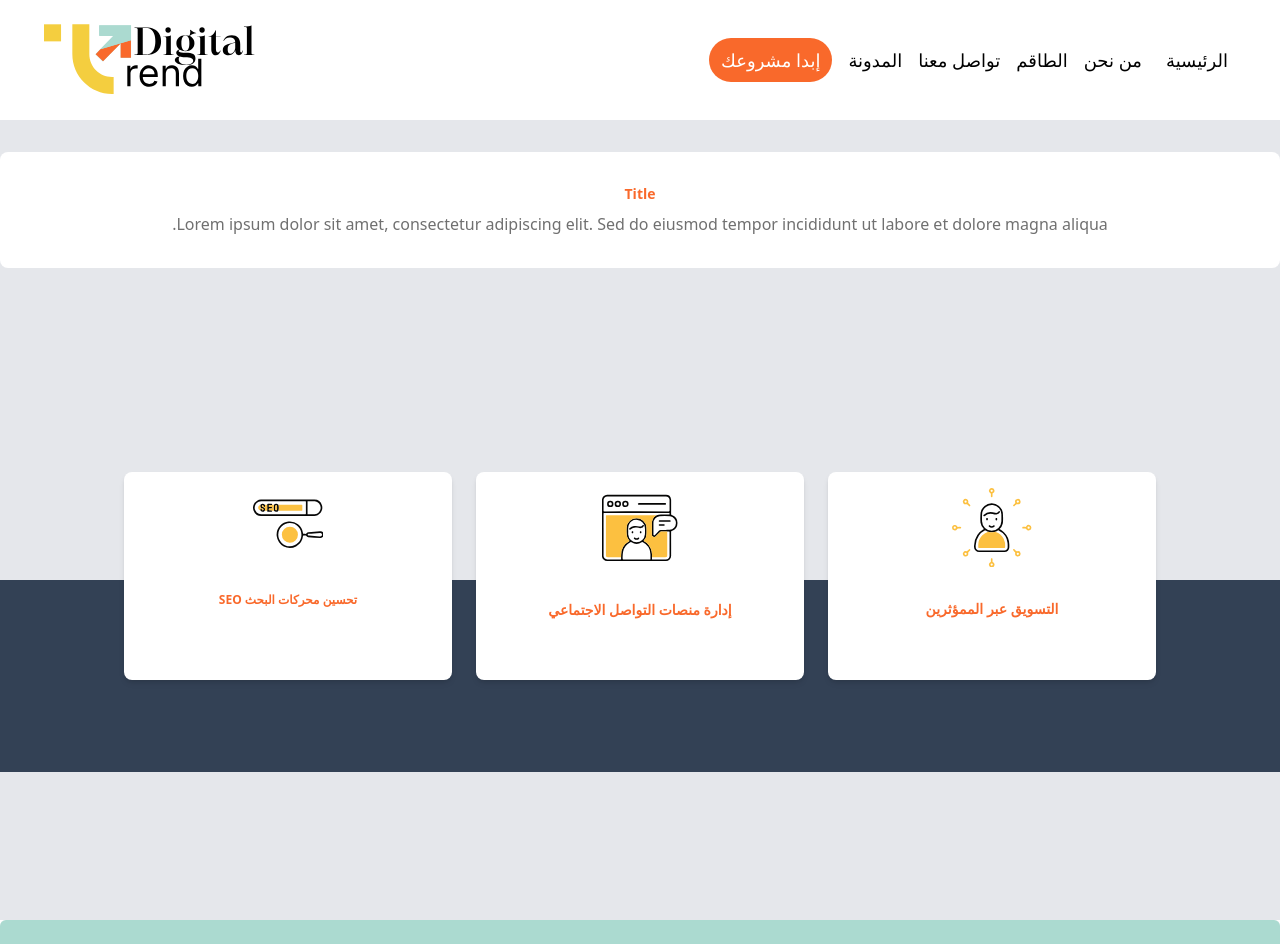
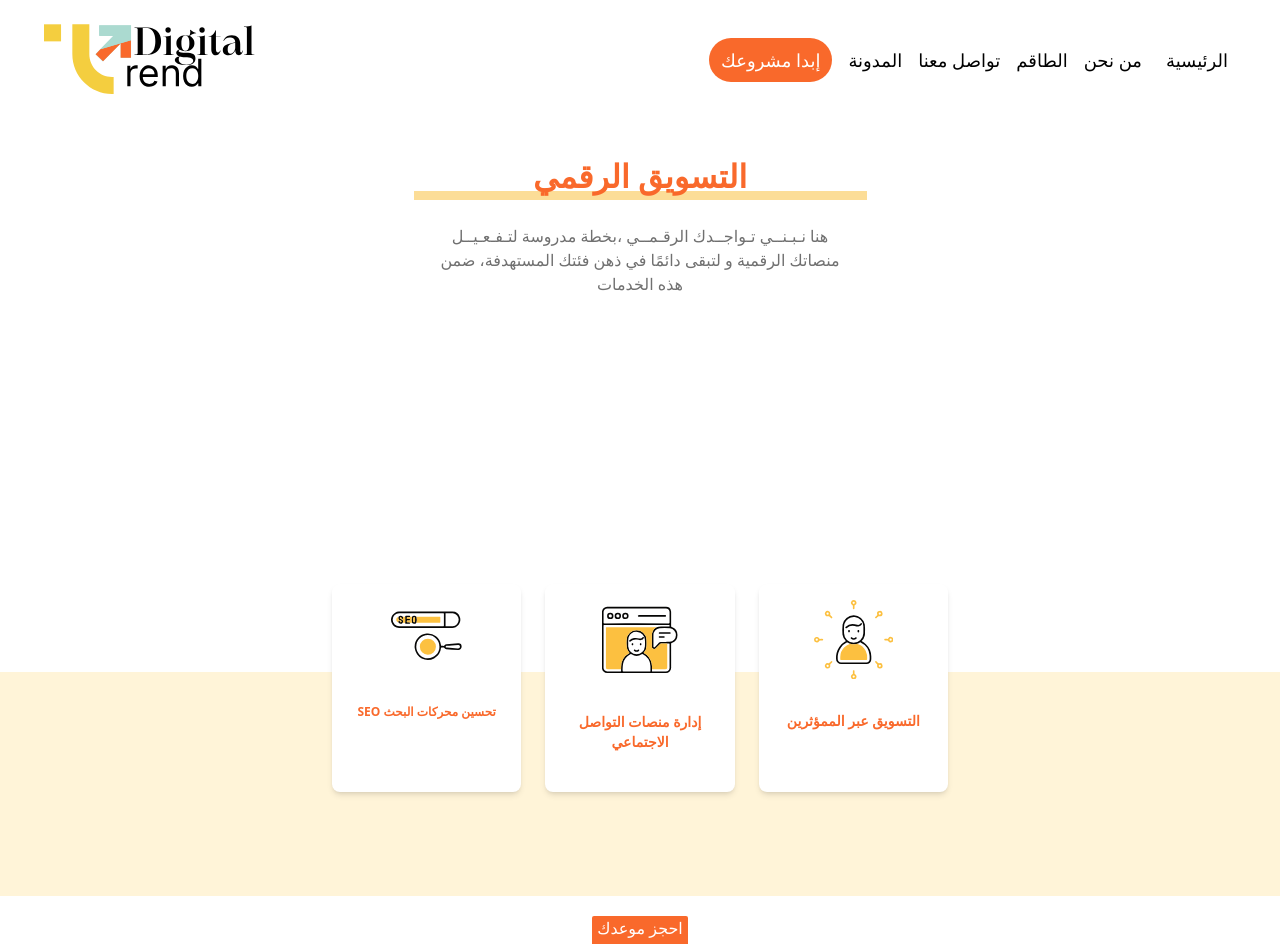
Before and after one commit to qwe2qwee/React-landingPage, a React (Create React App) app: page /DigitalMarketing in a window 1280 px wide. Shown: the top 944 px of the page. Built offline with nearby package versions, Linux system fonts and the light colour scheme.

Commit message:
digital page

```diff
--- a/src/Pages/SEO/Seo.js
+++ b/src/Pages/SEO/Seo.js
@@ -1,6 +1,5 @@
 import React from "react";
 
-import "./Seo.css";
 import First from "../../components/SeoCom/First";
 
 const Seo = () => {
--- a/src/components/SeoCom/First.js
+++ b/src/components/SeoCom/First.js
@@ -1,19 +1,27 @@
 import React from "react";
+import Sbottun from "../ServicesCom/reuseSer/Sbottun";
+import "./Seo.css";
 
 const First = () => {
   return (
-    <div className='h-screen flex justify-center items-baseline  bg-gray-200'>
-      <div className='w-full bg-white p-8 rounded-lg absolute top-30 mt-8 text-center'>
-        <h3 className='text-sm font-semibold mb-2'>Title</h3>
-        <p>
-          Lorem ipsum dolor sit amet, consectetur adipiscing elit. Sed do
-          eiusmod tempor incididunt ut labore et dolore magna aliqua.
+    <div className='h-screen flex justify-center items-baseline  ht'>
+      <div className='w-full bg-white p-8 rounded-lg absolute top-2 mt-0 pt-16 md:pt-32 text-center'>
+        <div className='relative big-s-box'>
+          {" "}
+          <h3 className='text-color-s pt-4 relative z-10 '>
+            التسويق الرقمي{" "}
+          </h3>{" "}
+          <div class='absolute inset-x-0 bottom-0 h-1  z-0 back-line-s'></div>
+        </div>
+        <p className="p-6 m-auto text-center max-w-md ">
+          هنا نـبـنــي تـواجــدك الرقـمــي ،بخطة مدروسة لتـفـعـيــل منصاتك
+          الرقمية و لتبقى دائمًا في ذهن فئتك المستهدفة، ضمن هذه الخدمات
         </p>
       </div>
-      <div className='h-screen w-screen flex justify-center items-center bg-gray-200 mt-28'>
-        <div className=' h-80 bg-whiterounded-lg w-full relative'>
-          <div className='flex justify-between sm:flex-row relative z-10 lg:px-28'>
-            <div className='w-1/3 bg-white p-4 rounded-lg shadow-md flex items-center flex-col text-center mx-3 min-h-52'>
+      <div className='h-screen w-screen flex justify-center items-center '>
+        <div className=' h-96 bg-whiterounded-lg w-full relative'>
+          <div className='flex justify-between md:flex-row relative z-10 lg:px-80 md:px-20 lg:top-4 flex-col text-center items-center'>
+            <div className='w-2/3 sm:w-1/3 max-w-52  bg-white p-4 rounded-lg shadow-md flex items-center flex-col text-center mx-3 min-h-52'>
               <svg
                 xmlns='http://www.w3.org/2000/svg'
                 width='79.409'
@@ -124,9 +132,9 @@ const First = () => {
                 </g>
               </svg>
 
-              <h3 className=" text-sm mt-8">التسويق عبر الممؤثرين</h3>
+              <h3 className=' text-sm mt-8'>التسويق عبر الممؤثرين</h3>
             </div>
-            <div className='w-1/3 bg-white p-4 rounded-lg shadow-md flex items-center flex-col text-center  mx-3 min-h-52'>
+            <div className='w-2/3  sm:w-1/3 max-w-52 bg-white p-4 rounded-lg shadow-md flex items-center flex-col text-center my-12 md:my-0   mx-3 min-h-52'>
               <svg
                 xmlns='http://www.w3.org/2000/svg'
                 width='75.506'
@@ -223,9 +231,9 @@ const First = () => {
                 </g>
               </svg>
 
-              <h3 className=" text-sm mt-8 ">إدارة منصات التواصل الاجتماعي</h3>
+              <h3 className=' text-sm mt-8 '>إدارة منصات التواصل الاجتماعي</h3>
             </div>
-            <div className='w-1/3 bg-white p-4 rounded-lg shadow-md flex items-center flex-col text-center  mx-3 min-h-52'>
+            <div className='w-2/3 sm:w-1/3 max-w-52 bg-white p-4 rounded-lg shadow-md flex items-center flex-col text-center  mx-3 min-h-52'>
               <svg
                 xmlns='http://www.w3.org/2000/svg'
                 width='70.668'
@@ -321,13 +329,14 @@ const First = () => {
                   />
                 </g>
               </svg>
-
-              <h3 className=" text-xs mt-8">تحسين محركات البحث SEO</h3>
+              <h3 className=' text-xs mt-8'>تحسين محركات البحث SEO</h3>
             </div>
           </div>
-          <div className=" bg-slate-700 h-48 absolute z-0 bottom-5 w-full"></div>
+          <Sbottun className={"z-20 text-center lg:bottom-5 md:block hidden "} />
+          <div className=' h-56 absolute z-0 bottom-14 w-full backFlot hidden md:block'></div>
         </div>
       </div>
+      <Sbottun className={'text-white butt md:hidden top-72'}/>
     </div>
   );
 };
--- /dev/null
+++ b/src/components/SeoCom/Seo.css
@@ -0,0 +1,27 @@
+.bt-main {
+  text-align: center;
+  z-index: 20;
+  top: 364px;
+}
+
+.backFlot {
+  background-color: #fff4d8;
+}
+
+
+.ht {
+  height: 196vh !important;
+  padding-top: 15rem;
+}
+
+.butt {
+  top: 73rem;
+}
+
+
+@media only screen and (min-width: 768px) {
+
+  .ht {
+    height: 123vh !important;
+  }
+}
--- a/src/components/ServicesCom/reuseSer/Sbottun.js
+++ b/src/components/ServicesCom/reuseSer/Sbottun.js
@@ -1,9 +1,8 @@
 import React from "react";
 
-const Sbottun = () => {
+const Sbottun = ({ className }) => {
   return (
-    <div className=' rounded-sm bt-main'>
-      {" "}
+    <div className={`rounded-sm bt-main ${className} `}>
       <a href='#Form'>احجز موعدك </a>{" "}
     </div>
   );
```
Also changed, not shown: src/Pages/SEO/Seo.css (deleted).
